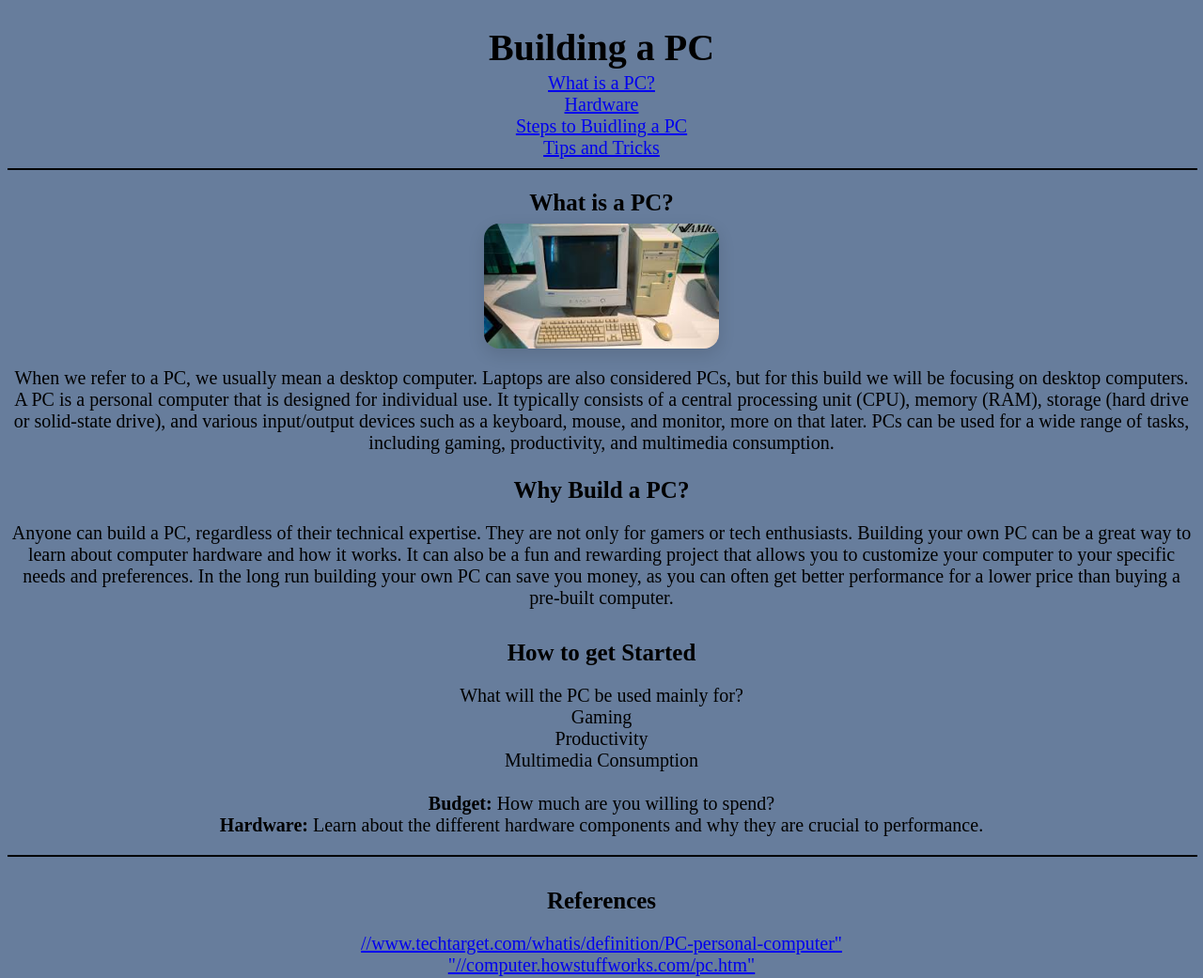
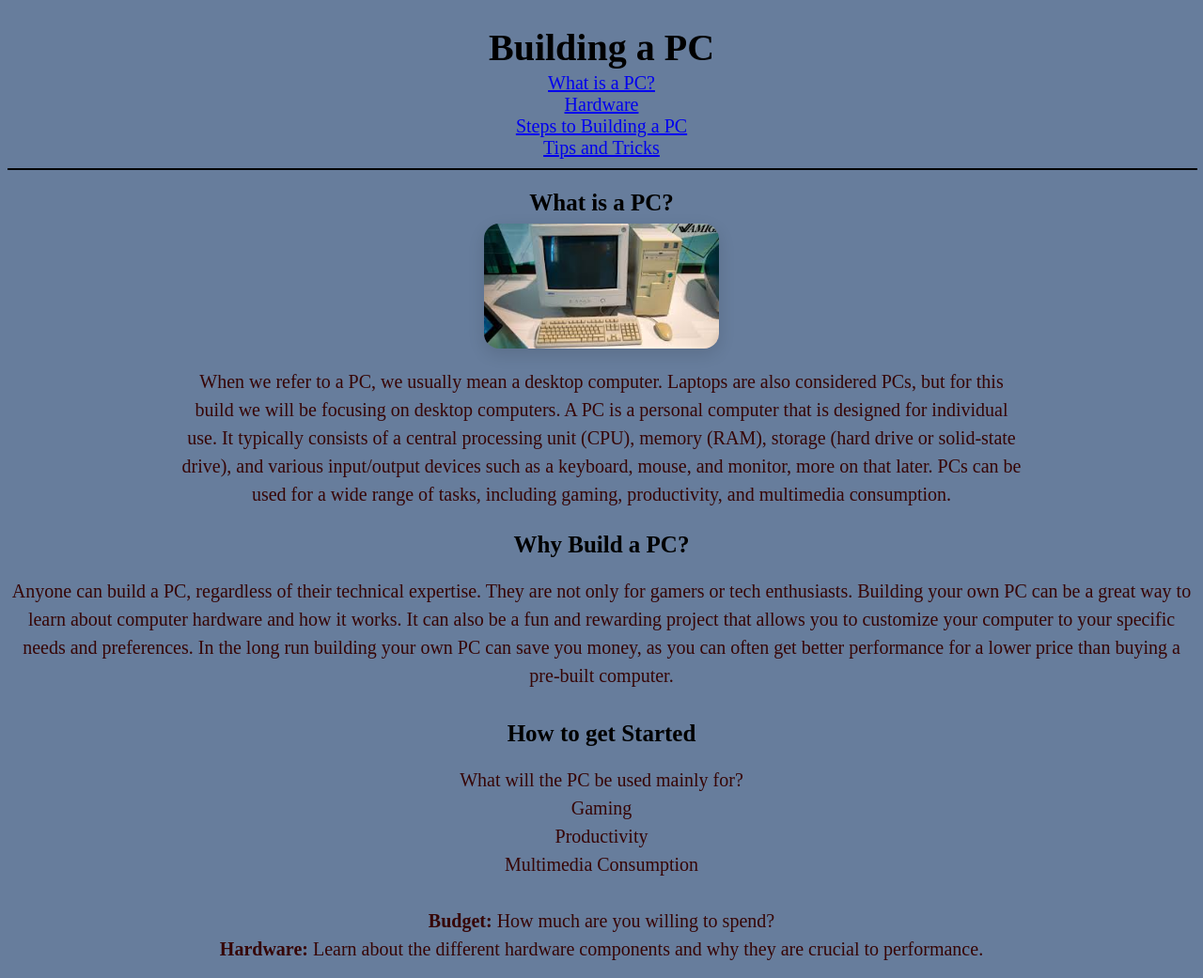
Before and after one commit to ccupa/ccupa.github.io, a plain HTML site: page HW1_HTML_CSS/index.html in a window 1280 px wide. Shown: the top 1041 px of the page at 94% size. Drawn offline with Linux system fonts and the light colour scheme.

Commit message:
final updates

```diff
--- a/HW1_HTML_CSS/index.html
+++ b/HW1_HTML_CSS/index.html
@@ -18,7 +18,7 @@
     <nav>
     <a class="aImg" href="index.html"> What is a PC? </a> <br>
     <a class="aImg" href="hardwareComponents.html"> Hardware </a> <br>
-    <a class="aImg" href="buildingPC.html"> Steps to Buidling a PC </a> <br>
+    <a class="aImg" href="buildingPC.html"> Steps to Building a PC </a> <br>
     <a class="aImg" href="tipsAndTricks.html"> Tips and Tricks </a> <br>
     <hr class="hr1">
     </nav>
--- a/HW1_HTML_CSS/styles.css
+++ b/HW1_HTML_CSS/styles.css
@@ -30,18 +30,21 @@
             text-align: center;
             font-family: "Times New Roman", serif;
             margin-bottom: 8px;
+            font-weight: bold;
         }
 
         .paragraphStyle {
             text-align: center;
             font-family: "Times New Roman", serif;
             font-size: max(10px, 20px);
+            line-height: 1.5;
+            color: rgb(54, 5, 5);
         }
 
         .firstContent {
             align-items: center;
             gap: 20px;
-            max-width: 900x;
+            max-width: 900px;
             margin: 0 auto;
         }
 
```
Also changed, not shown: HW1_HTML_CSS/buildingPC.html (+1 -1 lines), HW1_HTML_CSS/hardwareComponents.html (+1 -1 lines), HW1_HTML_CSS/tipsAndTricks.html (+1 -1 lines).
